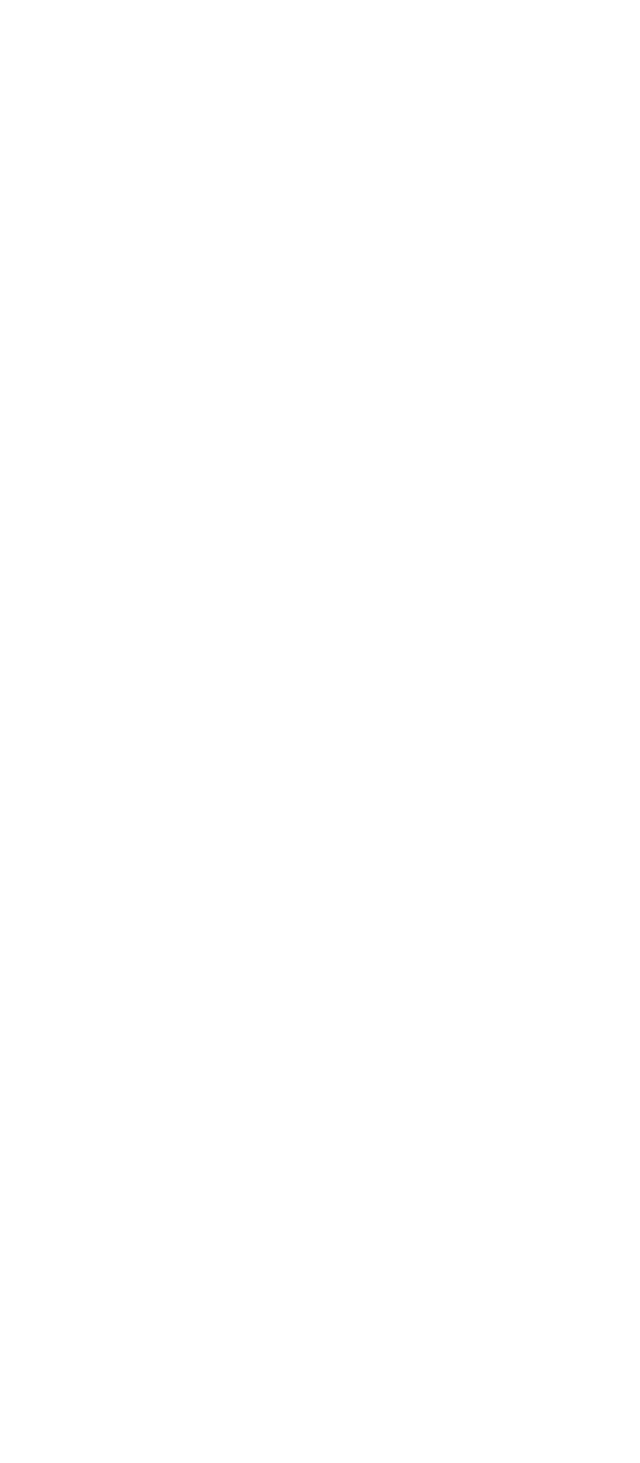
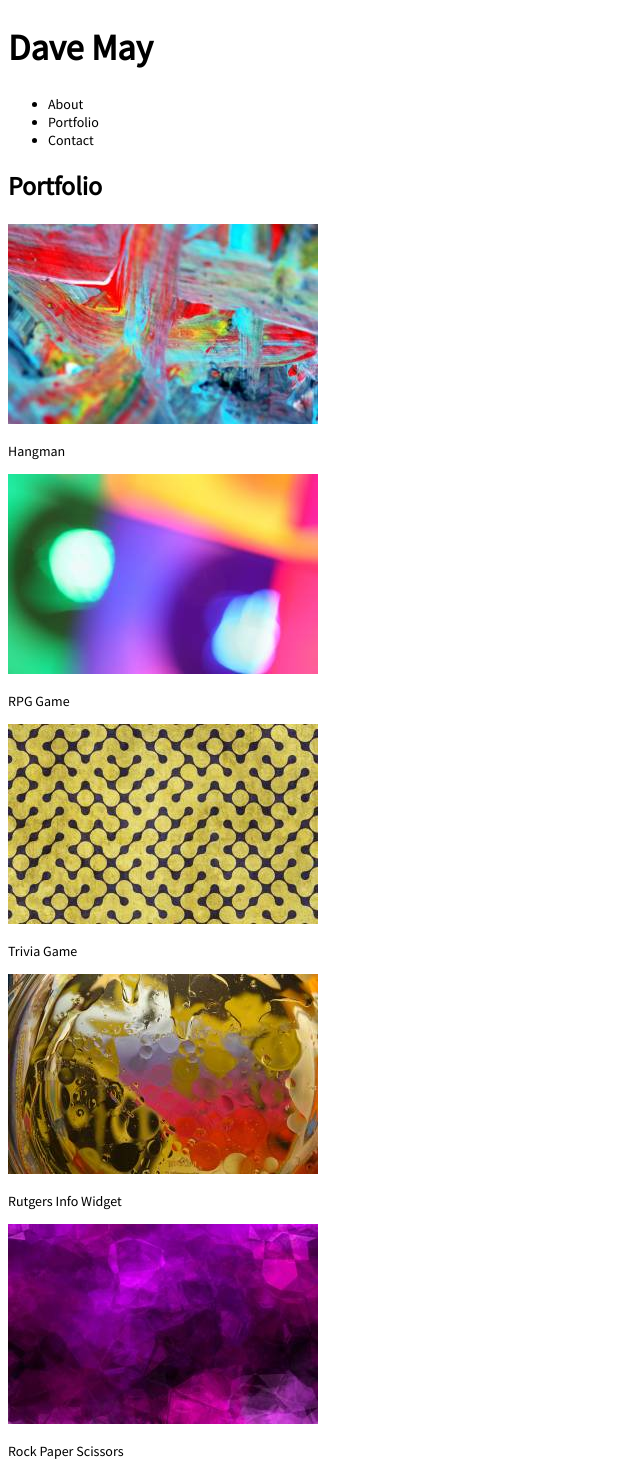
Before and after one commit to echo-dave/Basic-Portfolio, a plain HTML site: page porfolio.html in a window 1280 px wide. Shown: the whole page, without its empty margins (0-640 px from the left). Before the commit the page ends 800 px from the top, so only its background shows below. Drawn offline with Linux system fonts and the light colour scheme.

Commit message:
basic html formatted and portfolio images added

```diff
--- a/contact.html
+++ b/contact.html
@@ -0,0 +1,40 @@
+<!DOCTYPE html>
+<html lang="en">
+<head>
+    <meta charset="UTF-8">
+    <meta name="viewport" content="width=device-width, initial-scale=1.0">
+    <meta http-equiv="X-UA-Compatible" content="ie=edge">
+    <link rel="stylesheet" type="text/css" href="assets/css/typography.css">
+    <link rel="stylesheet" type="text/css" href="assets/css/style.css">
+    <link href="https://fonts.googleapis.com/css?family=Source+Sans+Pro&display=swap" rel="stylesheet">
+    <title>Portfolio</title>
+</head>
+<body>
+<header>
+    <h1 class="title">Dave May</h1>
+</header>
+
+<nav>
+    <ul>
+        <li>About</li>
+        <li>Portfolio</li>
+        <li>Contact</li>
+    </ul>
+</nav>
+
+
+<section>
+    <h2>Contact</h2>
+    <form action="#">
+        <p>Name</p>
+        <input type="text" autofocus required name="Name">
+        <p>Email</p>
+        <input type="email" required name="Email">
+        <p>Message</p>
+        <textarea required></textarea>
+        <input type="submit">
+    </form>
+</section>
+
+</body>
+</html>
--- a/porfolio.html
+++ b/porfolio.html
@@ -0,0 +1,57 @@
+<!DOCTYPE html>
+<html lang="en">
+<head>
+    <meta charset="UTF-8">
+    <meta name="viewport" content="width=device-width, initial-scale=1.0">
+    <meta http-equiv="X-UA-Compatible" content="ie=edge">
+    <link rel="stylesheet" type="text/css" href="assets/css/typography.css">
+    <link rel="stylesheet" type="text/css" href="assets/css/style.css">
+    <link href="https://fonts.googleapis.com/css?family=Source+Sans+Pro&display=swap" rel="stylesheet">
+    <title>Portfolio</title>
+</head>
+<body>
+<header>
+    <h1 class="title">Dave May</h1>
+</header>
+
+<nav>
+    <ul>
+        <li>About</li>
+        <li>Portfolio</li>
+        <li>Contact</li>
+    </ul>
+</nav>
+
+
+<section>
+    <h2>Portfolio</h2>
+
+
+    <div class="imgThumb">
+        <a href="#"><img src="assets/images/abstract1.jpg" alt="Image of the Hangman game"/></a>
+        <p>Hangman</p>
+    </div>
+
+    <div class="imgThumb">
+            <a href="#"><img src="assets/images/abstract2.jpg" alt="Image of our RPG game"/></a>
+            <p>RPG Game</p>
+    </div>
+
+    <div class="imgThumb">
+            <a href="#"><img src="assets/images/abstract3.jpg" alt="Image of our trivia game"/></a>
+            <p>Trivia Game</p>
+    </div>
+
+    <div class="imgThumb">
+            <a href="#"><img src="assets/images/abstract4.jpg" alt="Image of Rutgers widget"/></a>
+            <p>Rutgers Info Widget</p>
+    </div>
+
+    <div class="imgThumb">
+            <a href="#"><img src="assets/images/abstract5.jpg" alt="Image of our Rock Paper Scissors game"/></a>
+            <p>Rock Paper Scissors</p>
+    </div>
+
+</section>
+</body>
+</html>
```
Also changed, not shown: index.html (+19 -0 lines), assets/images/abstract1.jpg (added), assets/images/abstract2.jpg (added), assets/images/abstract3.jpg (added), assets/images/abstract4.jpg (added), assets/images/abstract5.jpg (added), assets/images/headphons.jpg (added), assets/images/plane.jpg (added).
